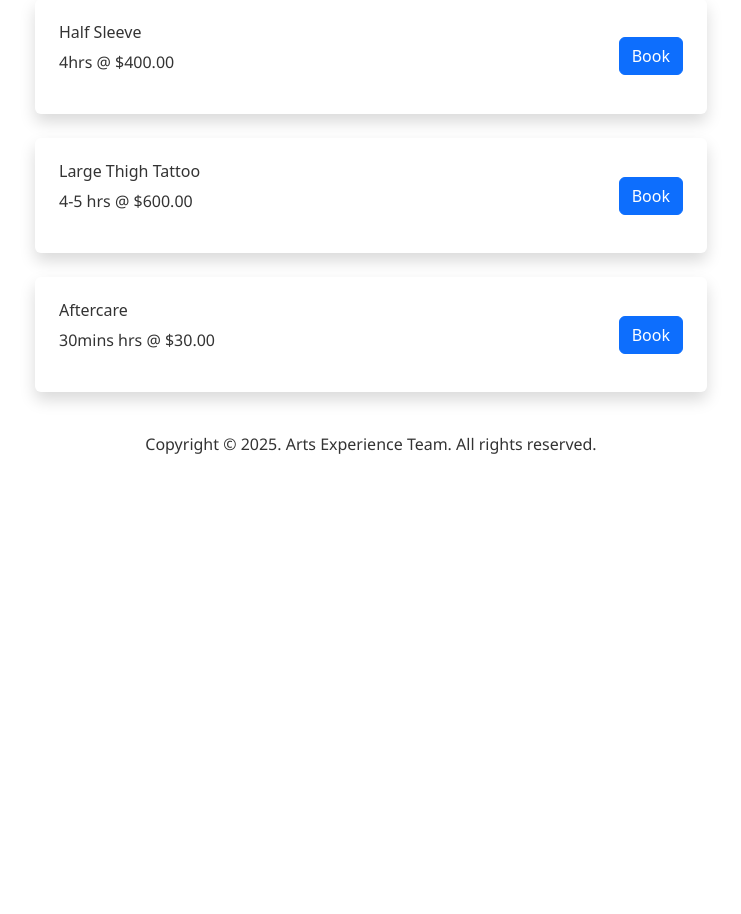
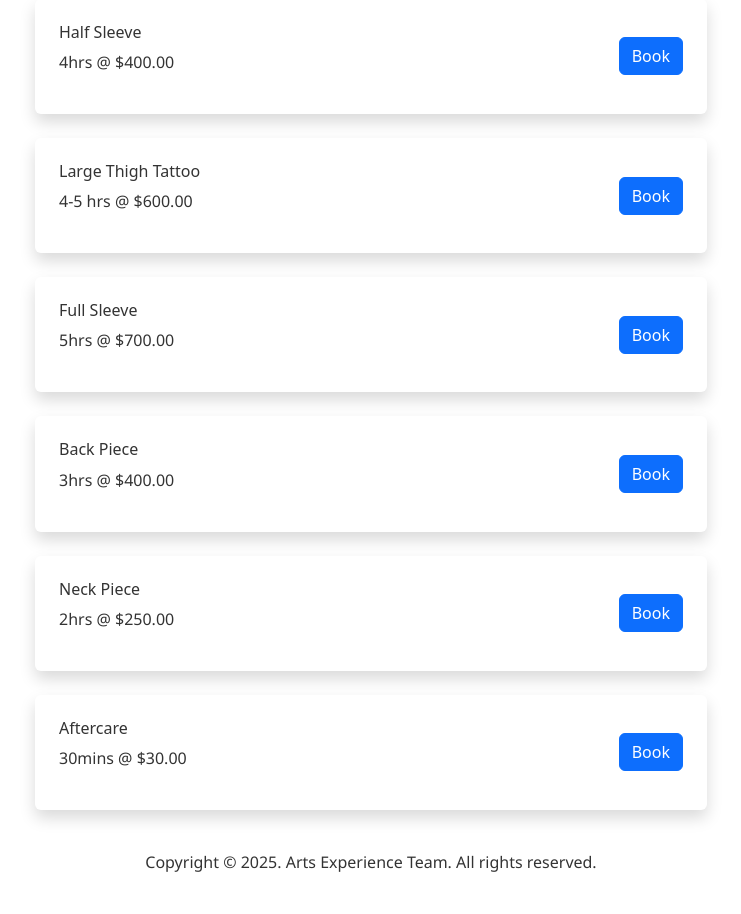
Before and after one commit to Samboja651/body-artwork, a Flask app: page /book-with-us in a window 1280 px wide. Shown: the part 1665-2579 px from the top of the page, without its empty margins (394-1135 px from the left). Before the commit the page ends 2119 px from the top, so only its background shows below. Run offline with Flask 3, Linux system fonts and the light colour scheme; some libraries are stand-ins or nearby versions.

Commit message:
added 3 more tattoo groups

```diff
--- a/templates/tat-prices.html
+++ b/templates/tat-prices.html
@@ -96,8 +96,29 @@
     </div>
     <div class="price-container rounded shadow p-4 mb-4 d-flex justify-content-between align-items-center">
         <div class="fl">
+            <h6>Full Sleeve</h6>
+            <p>5hrs @ $700.00</p>
+        </div>
+        <a href="{{ booking_link }}"><button class="btn btn-primary">Book</button></a>
+    </div>
+    <div class="price-container rounded shadow p-4 mb-4 d-flex justify-content-between align-items-center">
+        <div class="fl">
+            <h6>Back Piece</h6>
+            <p>3hrs @ $400.00</p>
+        </div>
+        <a href="{{ booking_link }}"><button class="btn btn-primary">Book</button></a>
+    </div>
+    <div class="price-container rounded shadow p-4 mb-4 d-flex justify-content-between align-items-center">
+        <div class="fl">
+            <h6>Neck Piece</h6>
+            <p>2hrs @ $250.00</p>
+        </div>
+        <a href="{{ booking_link }}"><button class="btn btn-primary">Book</button></a>
+    </div>
+    <div class="price-container rounded shadow p-4 mb-4 d-flex justify-content-between align-items-center">
+        <div class="fl">
             <h6>Aftercare</h6>
-            <p>30mins hrs @ $30.00</p>
+            <p>30mins @ $30.00</p>
         </div>
         <a href="{{ booking_link }}"><button class="btn btn-primary">Book</button></a>
     </div>
```
